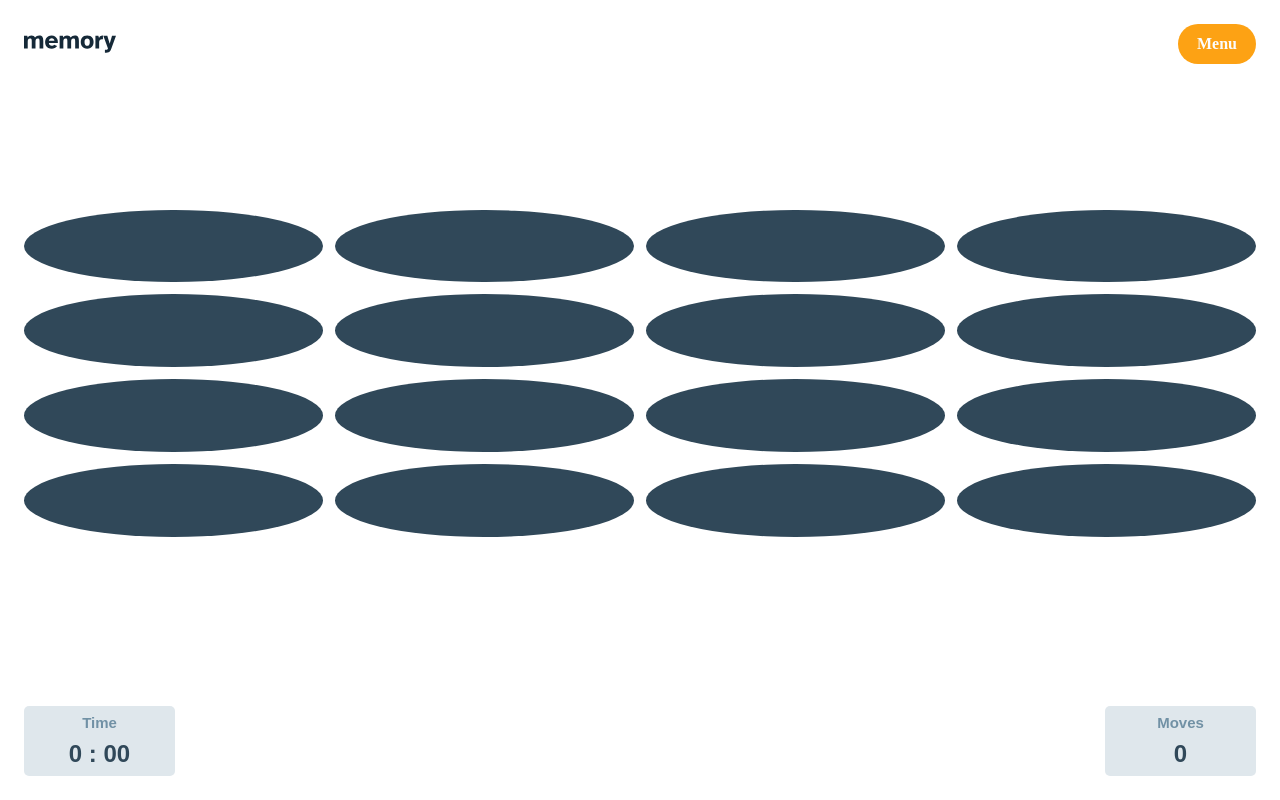
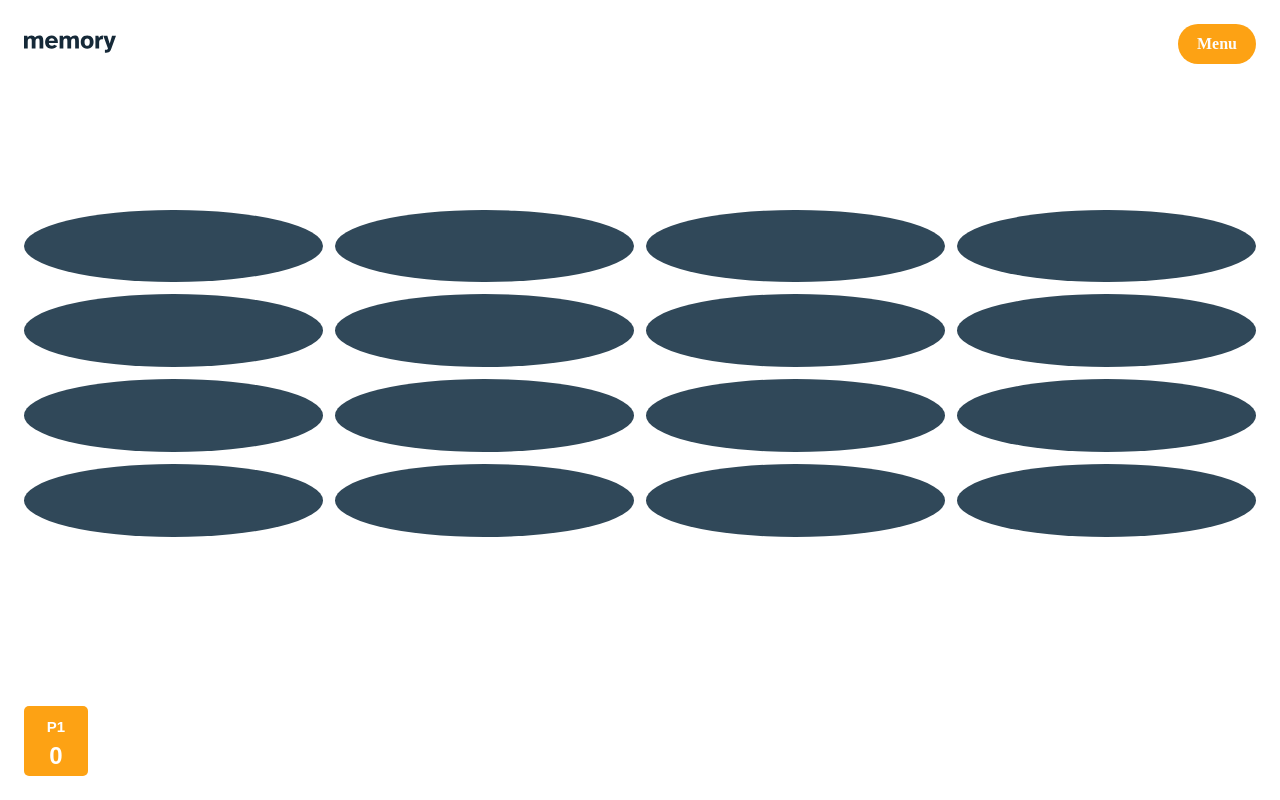
Before and after one commit to smccourtb/memory-game, a React (Create React App) app: page / in a window 1280 px wide. Both pictures are taken after a click on the button "Start Game". Built offline with nearby package versions, Linux system fonts and the light colour scheme.

Commit message:
implement multiplayer

```diff
--- a/src/App.js
+++ b/src/App.js
@@ -23,6 +23,8 @@ function App({ settings, setSetup }) {
   const [complete, setComplete] = useState(false);
   const [reset, setReset] = useState(false);
   const countRef = useRef(null);
+  const [playerTurn, setPlayerTurn] = useState(1);
+  const [scores, setScores] = useState({ 1: 0, 2: 0, 3: 0, 4: 0 });
 
   const handleStart = () => {
     countRef.current = setInterval(() => {
@@ -60,6 +62,8 @@ function App({ settings, setSetup }) {
           restartGame={restartGame}
           settings={settings}
           setSetup={setSetup}
+          scores={scores}
+          settings={settings}
         />
       )}
       <Header restartGame={restartGame} setSetup={setSetup} />
@@ -70,12 +74,18 @@ function App({ settings, setSetup }) {
         stopTimer={handleStop}
         reset={reset}
         settings={settings}
+        setPlayerTurn={setPlayerTurn}
+        playerTurn={playerTurn}
+        setScores={setScores}
+        scores={scores}
       />
       <Footer
         moveCount={moveCount}
         time={formatTime(time)}
         complete={complete}
         settings={settings}
+        playerTurn={playerTurn}
+        scores={scores}
       />
     </Container>
   );
--- a/src/components/Footer.js
+++ b/src/components/Footer.js
@@ -1,9 +1,21 @@
 import { Container, DataContainer, Title, Value } from "../styles/Footer";
 import PropTypes from "prop-types";
+import PlayerCard from "./PlayerCard";
 
-const Footer = ({ moveCount, time, settings }) => {
+const Footer = ({ moveCount, time, settings, playerTurn, scores }) => {
+  const players = () => {
+    const cards = [];
+    for (let i = 1; i < settings.playerCount + 1; i++) {
+      cards.push(
+        <PlayerCard number={i} playerTurn={playerTurn} score={scores} />
+      );
+    }
+    return cards;
+  };
   return (
     <Container>
+      {settings.playerCount < 1 ? (
+        <>
           <DataContainer role="time-container">
             <Title>Time</Title>
             <Value>{time}</Value>
@@ -12,6 +24,10 @@ const Footer = ({ moveCount, time, settings }) => {
             <Title>Moves</Title>
             <Value>{moveCount}</Value>
           </DataContainer>
+        </>
+      ) : (
+        [players()]
+      )}
     </Container>
   );
 };
@@ -19,6 +35,8 @@ const Footer = ({ moveCount, time, settings }) => {
 Footer.propTypes = {
   moveCount: PropTypes.number,
   time: PropTypes.string,
-  settings: PropTypes.func,
+  settings: PropTypes.object,
+  playerTurn: PropTypes.number,
+  scores: PropTypes.object,
 };
 export default Footer;
--- a/src/components/GameOver.js
+++ b/src/components/GameOver.js
@@ -4,10 +4,11 @@ import PropTypes from "prop-types";
 const Container = styled.div`
   position: absolute;
   width: 327px;
-  height: 376px;
+  //height: 376px;
   background-color: darkgrey;
   top: 90px;
   left: 24px;
+  gap: 8px;
   display: flex;
   flex-direction: column;
   text-align: center;
@@ -31,23 +32,20 @@ const StatContainer = styled.div`
   width: 270px;
   height: 48px;
   border-radius: 5px;
-  background-color: #dfe7ec;
+  background-color: ${(props) => (props.winner ? "#152938" : "#dfe7ec")};
   display: flex;
   align-items: center;
   justify-content: space-between;
   padding: 16px;
 `;
-
 const DataLabel = styled.p`
-  color: #7191a5;
+  color: ${(props) => (props.winner ? "white" : "#7191a5")};
   font-size: 13px;
 `;
-
 const DataValue = styled.p`
   font-size: 20px;
-  color: black;
+  color: ${(props) => (props.winner ? "white" : "#black")};
 `;
-
 const Restart = styled.button`
   color: white;
   width: 279px;
@@ -60,7 +58,6 @@ const Restart = styled.button`
   font-family: Atkinson Hyperlegible, sans-serif;
   font-weight: 700;
 `;
-
 const NewGame = styled.button`
   color: #304859;
   width: 279px;
@@ -73,11 +70,59 @@ const NewGame = styled.button`
   font-family: Atkinson Hyperlegible, sans-serif;
   font-weight: 700;
 `;
-const GameOver = ({ time, moveCount, restartGame, setSetup }) => {
+const GameOver = ({
+  time,
+  moveCount,
+  restartGame,
+  setSetup,
+  scores,
+  settings,
+}) => {
+  const determineHighestScore = () => {
+    const highest = Object.values(scores);
+    console.log(highest);
+    return Math.max(...highest);
+  };
+
+  const playerContainers = () => {
+    let playerScores = Object.values(scores);
+    let players = [];
+    for (let i = 0; i < playerScores.length; i++) {
+      players.push({ number: i + 1, score: playerScores[i] });
+    }
+    players.sort((a, b) => (a.score < b.score ? 1 : -1));
+    return players;
+  };
+
+  const Players = () => {
+    const playerData = playerContainers();
+    return playerData.map((player) => (
+      <StatContainer winner={player.score === determineHighestScore()}>
+        <DataLabel winner={player.score === determineHighestScore()}>
+          Player {player.number}
+        </DataLabel>
+        <DataValue winner={player.score === determineHighestScore()}>
+          {player.score} Pairs
+        </DataValue>
+      </StatContainer>
+    ));
+  };
   return (
     <Container>
-      <Header>You did it!</Header>
-      <Message>Game over! Here&apos;s how you got on...</Message>
+      <Header>
+        {settings.playerCount > 1
+          ? `Player ${playerContainers()[0].number} Wins!`
+          : `You did it!`}
+      </Header>
+      <Message>
+        {settings.playerCount > 1
+          ? `Game over! Here are the results...`
+          : `Game over! Heres how you got on...`}
+      </Message>
+      {settings.playerCount > 1 ? (
+        [Players()]
+      ) : (
+        <>
           <StatContainer>
             <DataLabel>Time Elapsed</DataLabel>
             <DataValue>{time}</DataValue>
@@ -86,6 +131,8 @@ const GameOver = ({ time, moveCount, restartGame, setSetup }) => {
             <DataLabel>Moves Taken</DataLabel>
             <DataValue>{`${moveCount} Moves`}</DataValue>
           </StatContainer>
+        </>
+      )}
       <Restart onClick={restartGame}>Restart</Restart>
       <NewGame onClick={() => setSetup(true)}>Setup New Game</NewGame>
     </Container>
@@ -98,4 +145,6 @@ GameOver.propTypes = {
   time: PropTypes.string,
   restartGame: PropTypes.func,
   setSetup: PropTypes.func,
+  scores: PropTypes.object,
+  settings: PropTypes.object,
 };
--- a/src/components/Gameboard.js
+++ b/src/components/Gameboard.js
@@ -3,7 +3,17 @@ import PropTypes from "prop-types";
 import { useState, useEffect } from "react";
 import Option from "./Option";
 
-const GameBoard = ({ startTimer, setMoveCount, time, stopTimer, settings }) => {
+const GameBoard = ({
+  startTimer,
+  setMoveCount,
+  time,
+  stopTimer,
+  settings,
+  playerTurn,
+  setPlayerTurn,
+  setScores,
+  scores,
+}) => {
   const [picked, setPicked] = useState([]);
   const [matches, setMatches] = useState([]);
 
@@ -33,6 +43,20 @@ const GameBoard = ({ startTimer, setMoveCount, time, stopTimer, settings }) => {
       const timer = setTimeout(() => setPicked([]), 500);
       if (picked[0].value === picked[1].value) {
         setMatches((prev) => [...prev, picked[0].index, picked[1].index]);
+        scores[playerTurn]++;
+        setScores((prevScores) => ({
+          ...prevScores,
+        }));
+      } else {
+        if (settings.playerCount > 1) {
+          setPlayerTurn(() => {
+            if (playerTurn < settings.playerCount) {
+              console.log("SHOULD INCREMENT");
+              return playerTurn + 1;
+            }
+            return 1;
+          });
+        }
       }
 
       setMoveCount((prevCount) => prevCount + 1);
@@ -51,7 +75,6 @@ const GameBoard = ({ startTimer, setMoveCount, time, stopTimer, settings }) => {
       // set player1 active
     }
   }, [picked]);
-
   const choices = board.map((optionValue, index) => (
     <Option
       key={index}
@@ -75,6 +98,10 @@ GameBoard.propTypes = {
   stopTimer: PropTypes.func,
   reset: PropTypes.bool,
   settings: PropTypes.object,
+  playerTurn: PropTypes.number,
+  setPlayerTurn: PropTypes.func,
+  setScores: PropTypes.func,
+  scores: PropTypes.object,
 };
 
 export default GameBoard;
--- a/src/components/PlayerCard.jsx
+++ b/src/components/PlayerCard.jsx
@@ -23,14 +23,13 @@ const Container = styled.div`
 const Score = styled.p`
   font-size: 24px;
 `;
-const PlayerCard = ({ number }) => {
-  const [score, setScore] = useState(0);
-  const [active, setActive] = useState(false);
-
+const PlayerCard = ({ number, score, playerTurn }) => {
+  // const [score, setScore] = useState(0);
+  // const [active, setActive] = useState(false);
   return (
-    <Container active={active}>
+    <Container active={number === playerTurn}>
       <h3>{`P${number}`}</h3>
-      <Score>{score}</Score>
+      <Score>{score[number]}</Score>
     </Container>
   );
 };
@@ -39,4 +38,6 @@ export default PlayerCard;
 
 PlayerCard.propTypes = {
   number: PropTypes.number,
+  score: PropTypes.number,
+  playerTurn: PropTypes.bool,
 };
```
Lines whose indentation alone changed are shown as unchanged.
